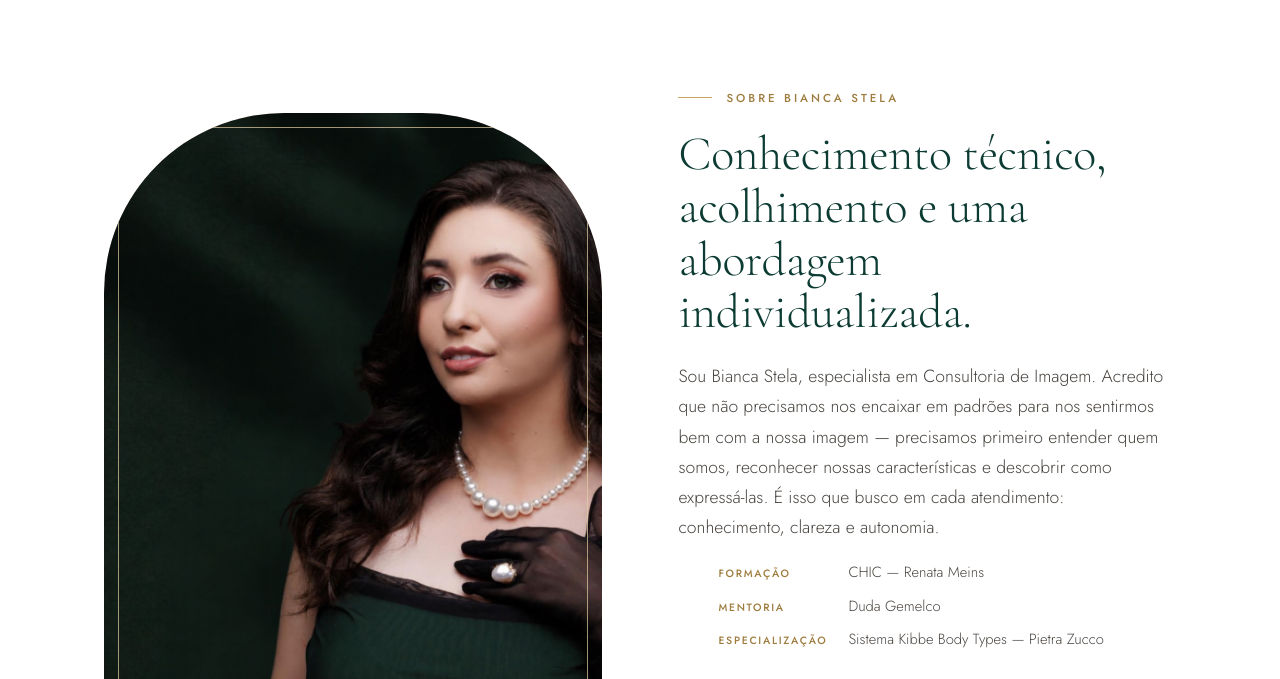
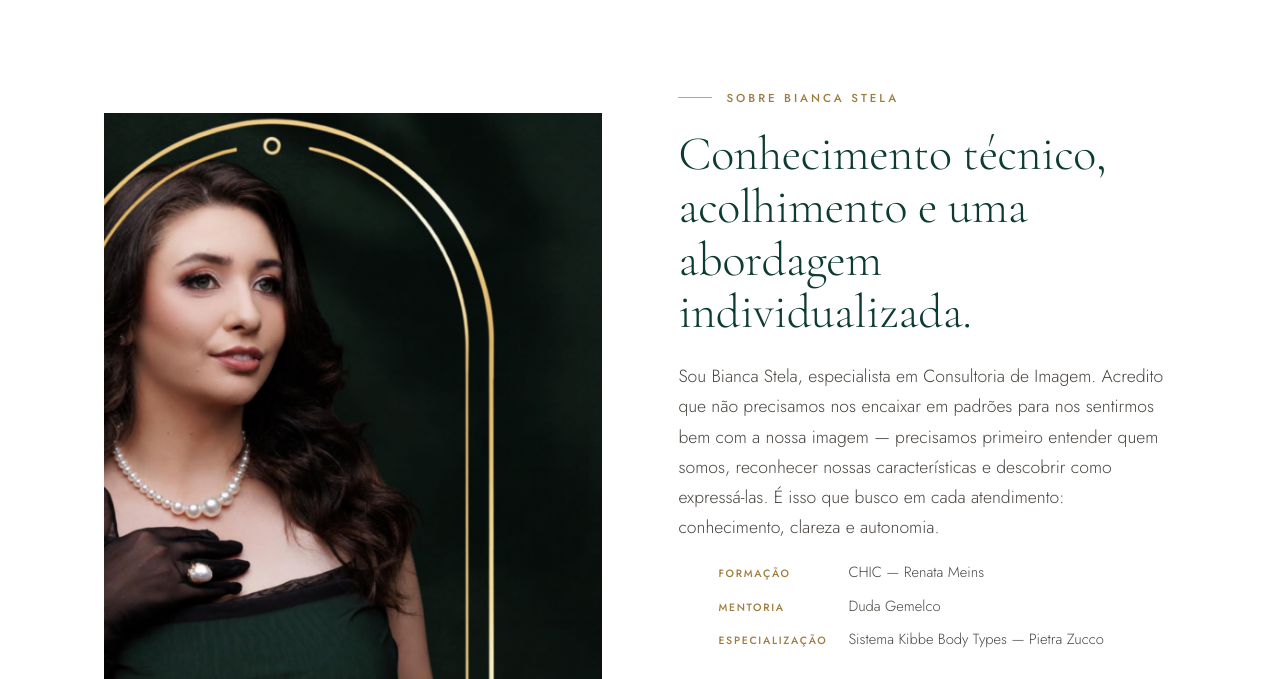
Before and after one commit to Greycielen/bianca-stela, a plain HTML site: page index.html in a window 1280 px wide. Shown: the part 6270-6949 px from the top of the page. Drawn offline with nearby package versions, Linux system fonts and the light colour scheme.

Commit message:
Variação: seção Sobre com Bia2 sem moldura (arco da própria foto)
Co-Authored-By: Claude Opus 4.8 <noreply@anthropic.com>

```diff
--- a/index.html
+++ b/index.html
@@ -620,9 +620,8 @@ em.gold{font-style:italic; font-weight:300; background:var(--gold-leaf); -webkit
   <div class="container">
     <div class="split reveal">
       <div class="split-media">
-        <div class="frame arch">
-          <img src="assets/bianca-retrato.jpg" alt="Bianca Stela, especialista em consultoria de imagem" loading="lazy">
-          <span class="frame-rule"></span>
+        <div class="frame">
+          <img src="assets/bianca-sobre2.jpg" alt="Bianca Stela, especialista em consultoria de imagem" loading="lazy">
         </div>
       </div>
       <div class="split-body">
```
Also changed, not shown: assets/bianca-sobre2.jpg (added).
